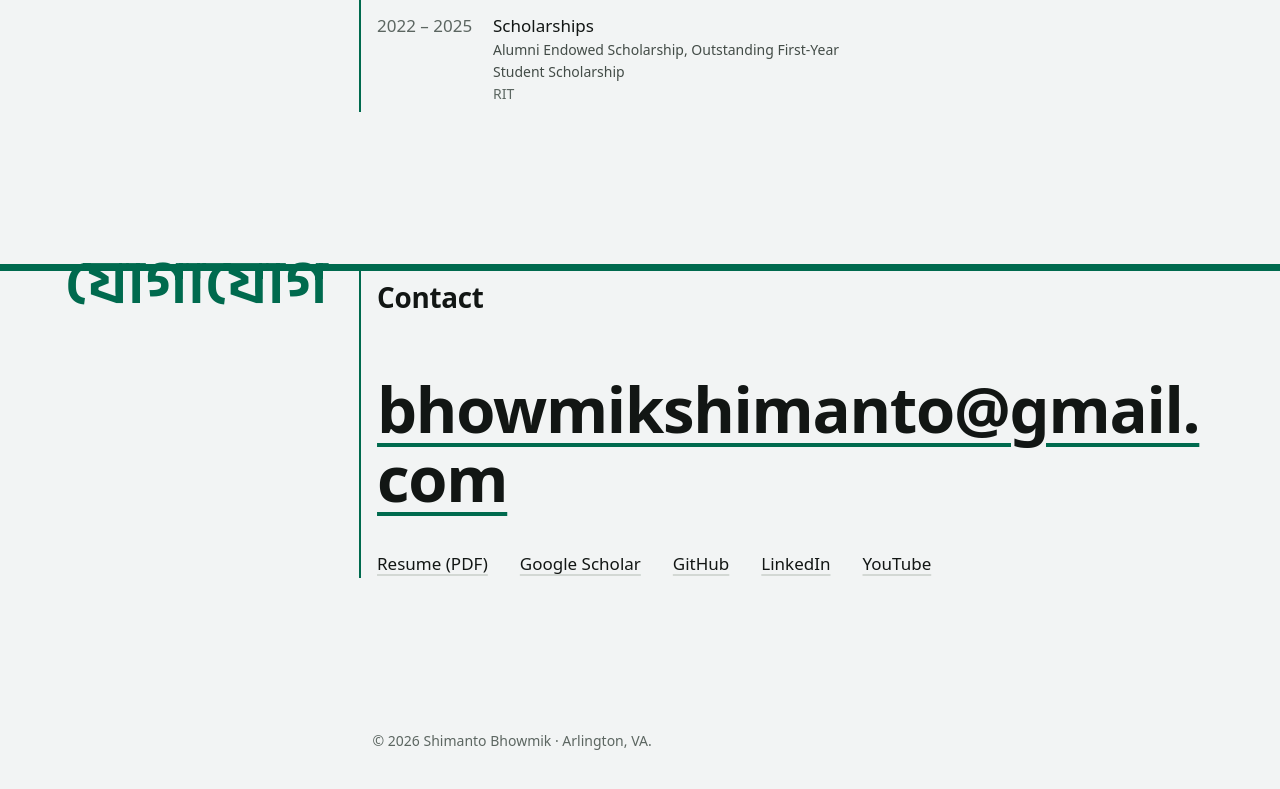
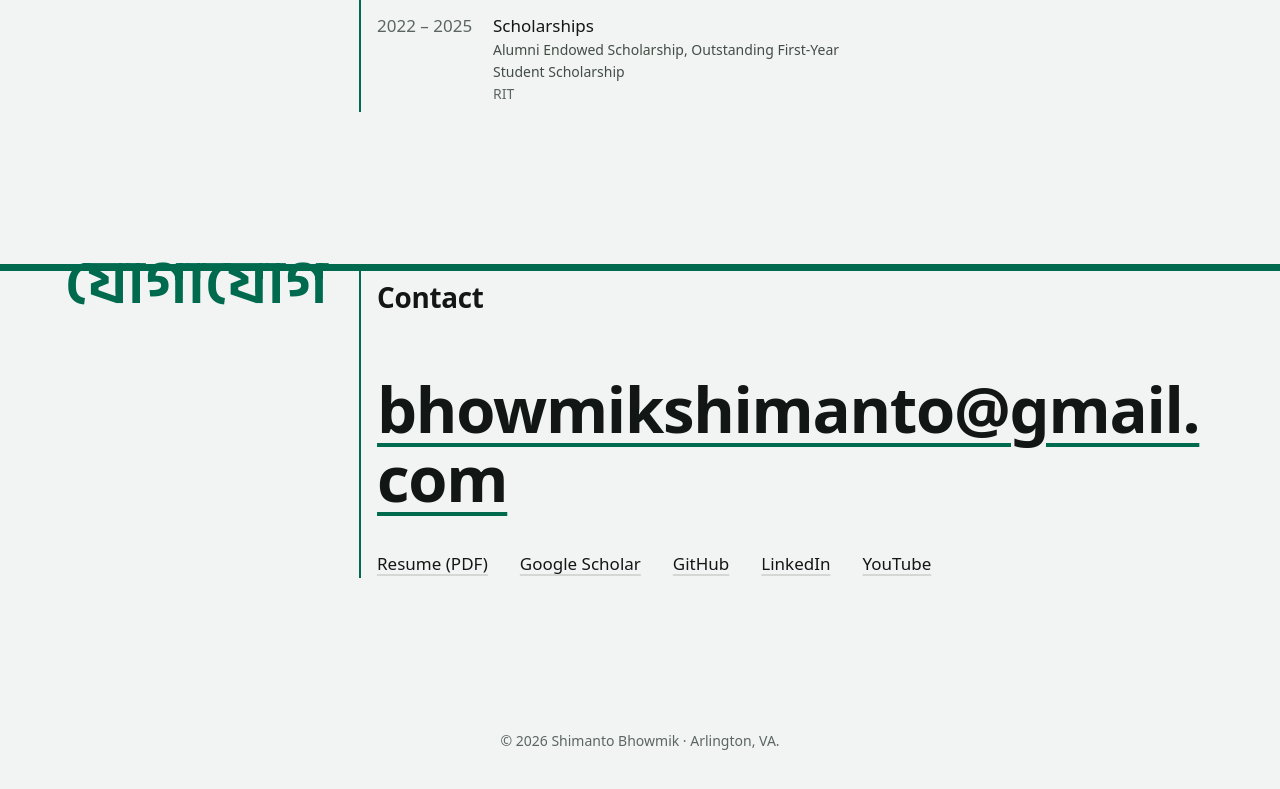
Before and after one commit to ShimantoBhowmik/ShimantoBhowmik.github.io, an Astro site: page / in a window 1280 px wide. Shown: the part 5163-5952 px from the top of the page. Built offline with nearby package versions, Linux system fonts and the light colour scheme; Astro itself is replaced by a stand-in of ours; a web font is replaced by a local one.

Commit message:
Center the footer copyright line

```diff
--- a/src/pages/index.astro
+++ b/src/pages/index.astro
@@ -151,8 +151,8 @@ const year = new Date().getFullYear();
       </section>
     </main>
 
-    <footer class="footer grid">
-      <p class="content">
+    <footer class="footer">
+      <p>
         <span class="num">© {year}</span> {person.name} · {person.location}.
       </p>
     </footer>
@@ -314,8 +314,8 @@ const year = new Date().getFullYear();
 
   .footer {
     margin-top: clamp(96px, 10vw, 160px);
-    padding-left: var(--hang);
     padding-block: 24px 40px;
+    text-align: center;
     font-size: var(--fs-small);
     color: var(--ink-3);
   }
```
